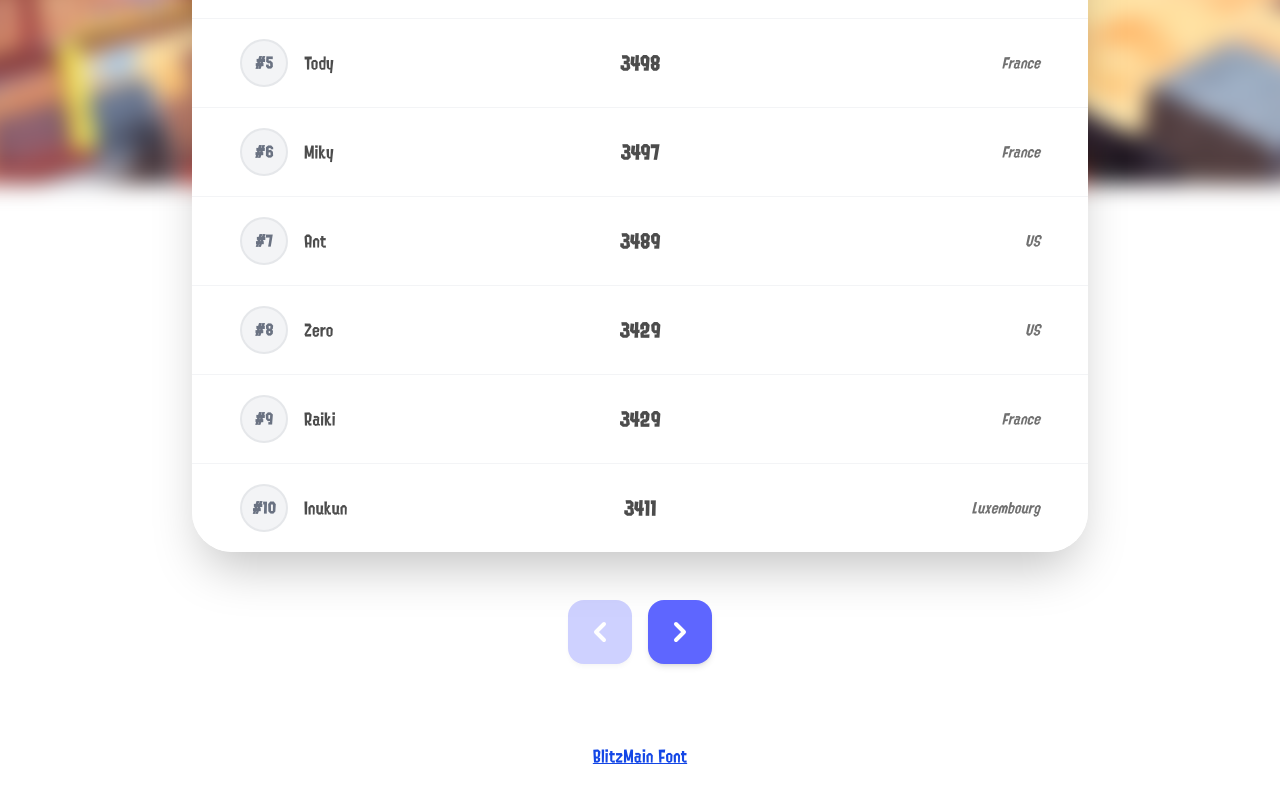
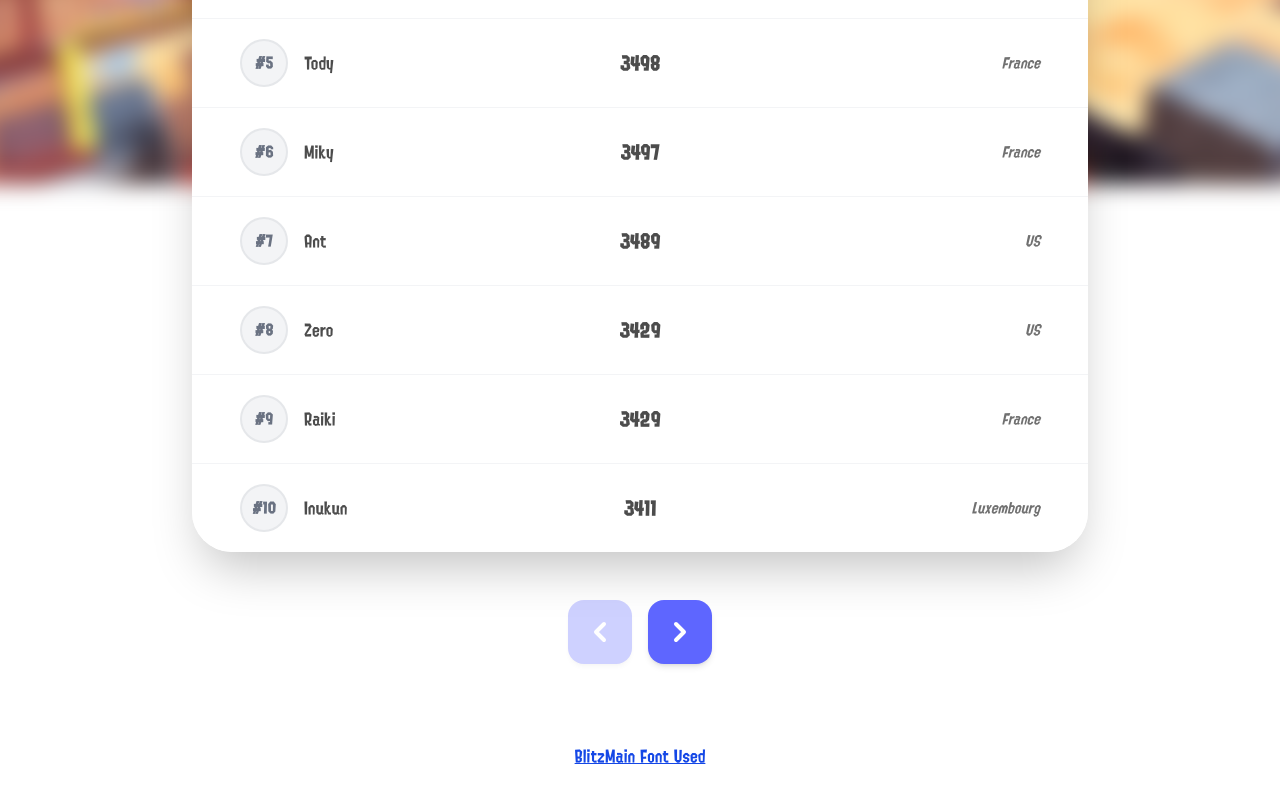
Before and after one commit to JOwen-ster/spl3-xps, a Next.js app: page / in a window 1280 px wide. Shown: the part 656-1456 px from the top of the page. Built offline with nearby package versions, Linux system fonts and the light colour scheme.

Commit message:
Update font link

```diff
--- a/app/page.tsx
+++ b/app/page.tsx
@@ -143,8 +143,13 @@ export default function Home() {
 
       </div>
 
-      <a href="https://github.com/North-West-Wind/splatoon3-fonts" className="underline text-blue-700">
-        BlitzMain Font
+      <a
+        href="https://github.com/North-West-Wind/splatoon3-fonts"
+        className="underline text-blue-700"
+        target="_blank"
+        rel="noreferrer"
+      >
+        BlitzMain Font Used
       </a>
     </main>
   );
```
